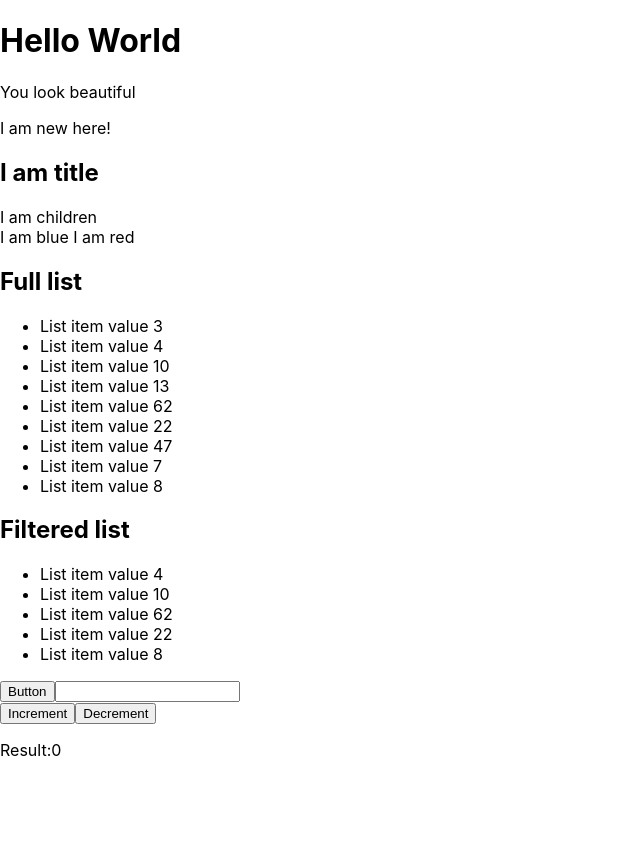
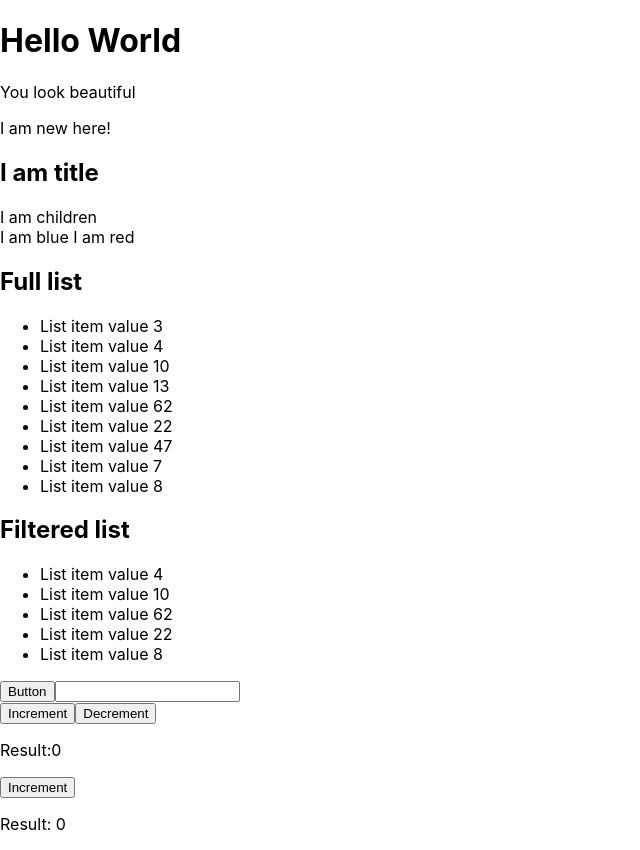
Before and after one commit to KristinaValu/react-fundamentals, a React (Create React App) app: page / in a window 1280 px wide. Shown: the whole page, without its empty margins (0-640 px from the left). Before the commit the page ends 800 px from the top, so only its background shows below. Built offline with nearby package versions, Linux system fonts and the light colour scheme.

Commit message:
Synchronizing with Effects

```diff
--- a/src/App.js
+++ b/src/App.js
@@ -6,6 +6,7 @@ import ConditionalRenderingComponent from "./ConditionalRendering";
 import List from "./RenderingLists";
 import InteractionEvents33 from "./InteractionEvents33";
 import StatefulComponent34 from "./StatefulComponent34";
+import SynchronizingWITHeffects35 from "./SynchronizingWithEffects35";
 
 function App() {
   return (
@@ -20,6 +21,7 @@ function App() {
       <List isEven={true} />
       <InteractionEvents33 />
       <StatefulComponent34 />
+      <SynchronizingWITHeffects35 />
     </>
   );
 }
--- /dev/null
+++ b/src/SynchronizingWithEffects35.jsx
@@ -0,0 +1,23 @@
+import { useState, useEffect } from "react";
+
+export default function SynchronizingWITHeffects35() {
+  const [count, setCount] = useState(0);
+  function increment() {
+    setCount((prevCount) => prevCount + 1);
+  }
+
+  useEffect(() => {
+    if (count === 5) {
+      alert("Hight FIVE!");
+    }
+  }, [count]);
+
+  return (
+    <div>
+      <button onClick={increment}>Increment</button>
+      <p>
+        <span>Result: {count}</span>
+      </p>
+    </div>
+  );
+}
```
